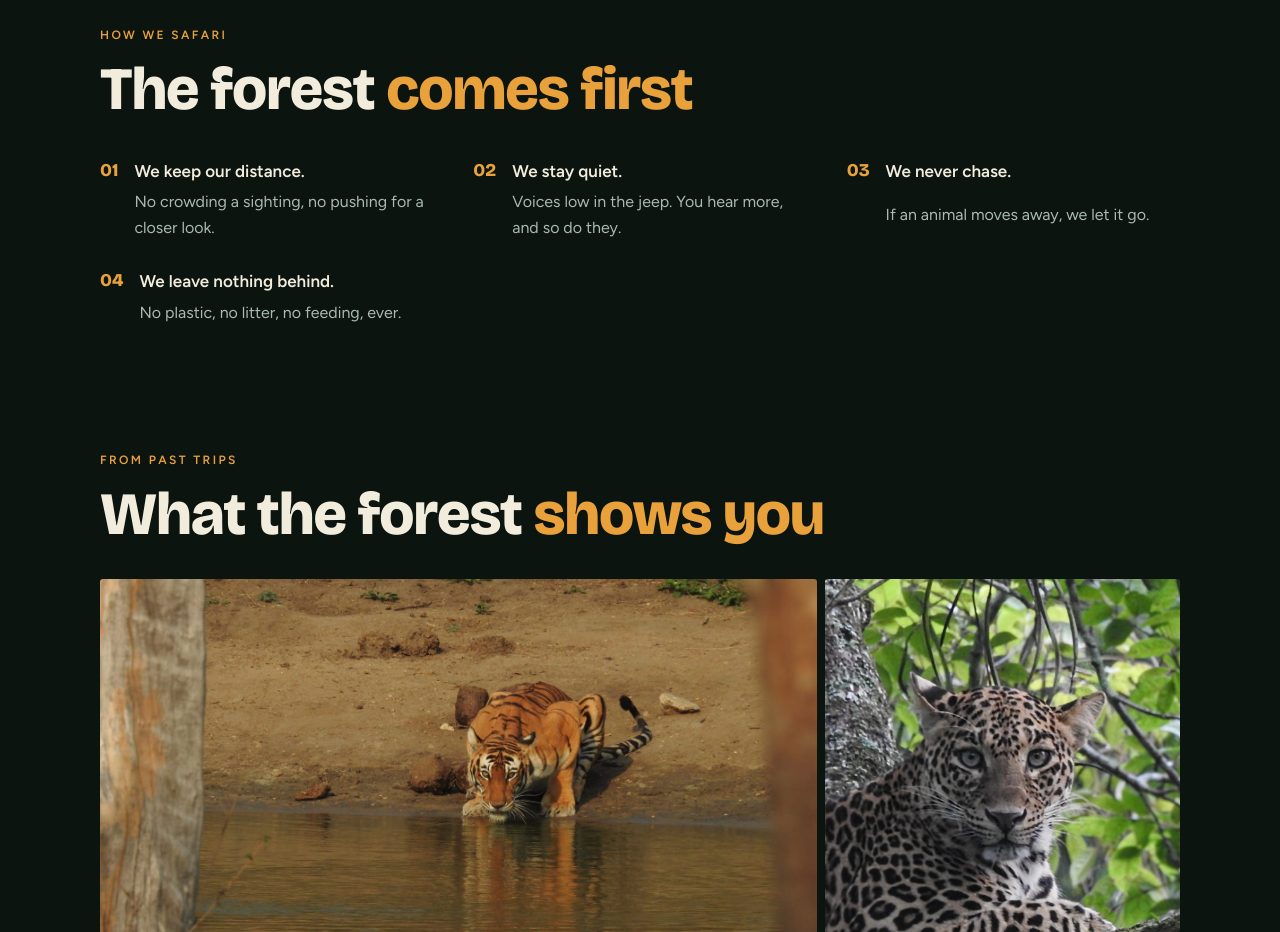
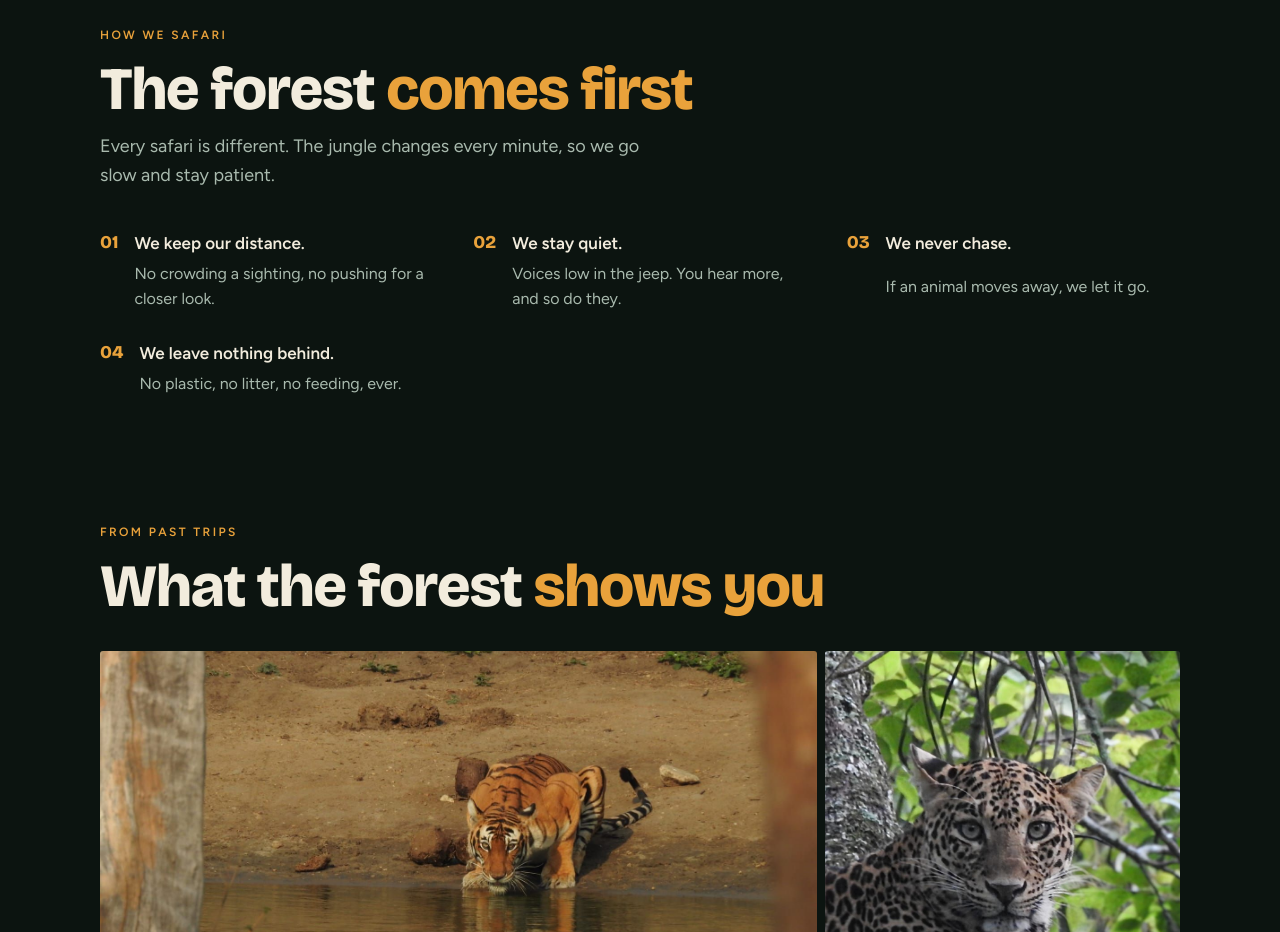
Before and after one commit to greasemunky/quitewild, a plain HTML site: page index.html in a window 1280 px wide. Shown: the part 3900-4832 px from the top of the page. Drawn offline with nearby package versions, Linux system fonts and the light colour scheme.

Commit message:
Add intro line to How we safari section
Co-Authored-By: Claude Opus 5.5 <noreply@anthropic.com>
Claude-Session: https://claude.ai/code/session_013AutRwVj3PPSwEsSJc79un

```diff
--- a/index.html
+++ b/index.html
@@ -292,6 +292,7 @@ footer .wrap { display: flex; flex-wrap: wrap; justify-content: space-between; g
     <div class="wrap">
       <span class="eyebrow">How we safari</span>
       <h2 style="margin-top:14px">The forest <em>comes first</em></h2>
+      <p class="safari-lede" style="margin-top:14px;max-width:560px;color:var(--mute);font-size:18px">Every safari is different. The jungle changes every minute, so we go slow and stay patient.</p>
       <ol>
         <li><b>We keep our distance.</b><span>No crowding a sighting, no pushing for a closer look.</span></li>
         <li><b>We stay quiet.</b><span>Voices low in the jeep. You hear more, and so do they.</span></li>
```
